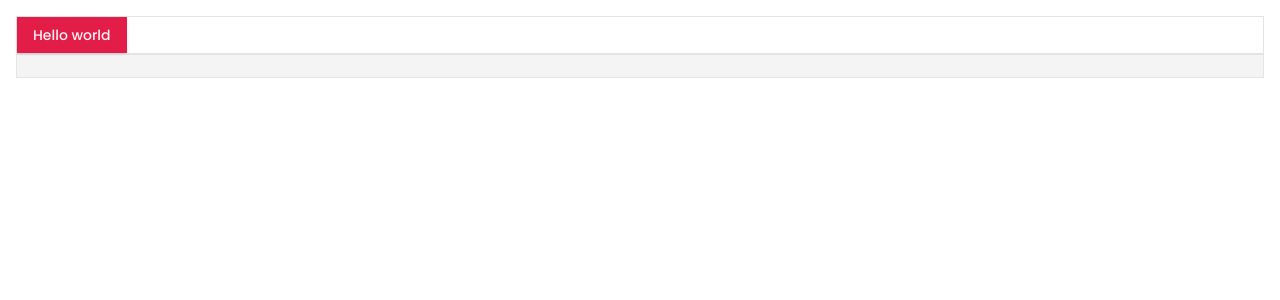
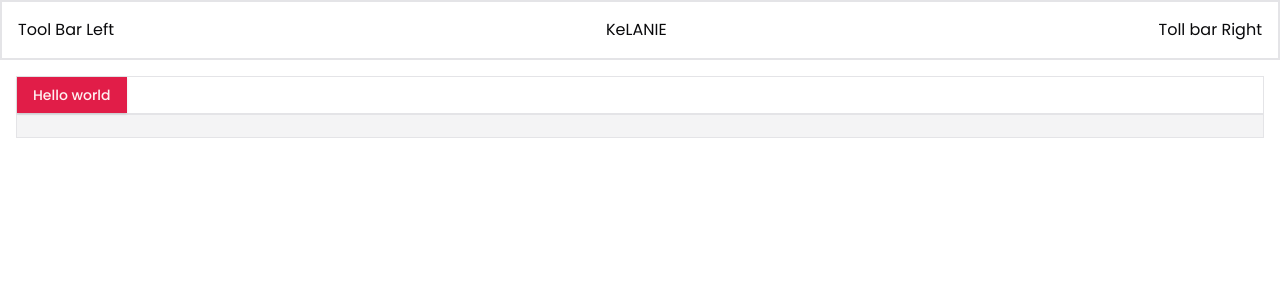
Before and after one commit to mrvin100/kelanie, a Next.js app: page / in a window 1280 px wide. Shown: the top 300 px of the page. Built offline with nearby package versions, Linux system fonts and the light colour scheme.

Commit message:
add of header in home page

```diff
--- a/app/layout.tsx
+++ b/app/layout.tsx
@@ -1,10 +1,11 @@
 import type { Metadata } from "next";
 import { Poppins } from "next/font/google";
 import "./globals.css";
+import { Header } from "@/components/global/header";
 
 const poppins = Poppins({
   subsets: ["latin"],
-  weight: ["100", "200", "300", "400", "500", "700",],
+  weight: ["100", "200", "300", "400", "500", "700"],
 });
 
 export const metadata: Metadata = {
@@ -20,7 +21,10 @@ export default function RootLayout({
 }>) {
   return (
     <html lang="en">
-      <body className={`${poppins.className} antialiased`}>{children}</body>
+      <body className={`${poppins.className} antialiased`}>
+        <Header />
+        {children}
+      </body>
     </html>
   );
 }
--- /dev/null
+++ b/components/global/header.tsx
@@ -0,0 +1,13 @@
+import { AppContainer } from "./app-container";
+
+export const Header = () => {
+  return (
+    <header className="border">
+      <AppContainer className="flex justify-between gap-3 items-center border">
+        <div>Tool Bar Left</div>
+        <div>KeLANIE</div>
+        <div>Toll bar Right</div>
+      </AppContainer>
+    </header>
+  );
+};
```
